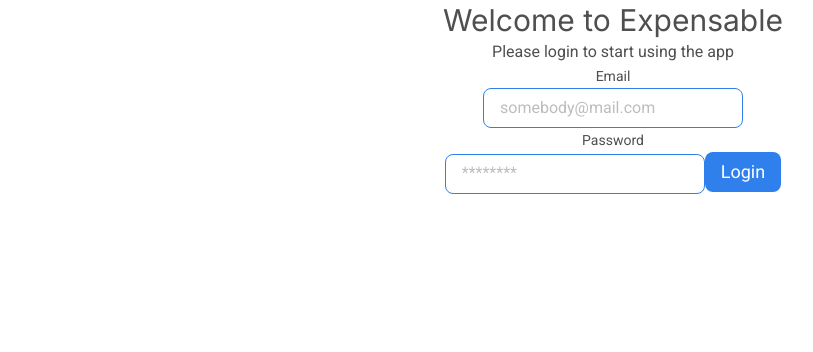
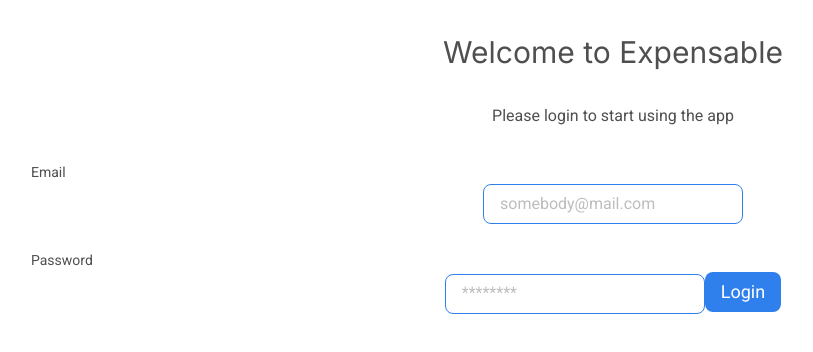
Before and after one commit to ErizoMA/C4-reactable-ErizoMA, a React (Create React App) app: page / in a window 1280 px wide. Shown: the top 352 px of the page, without its empty margins (27-840 px from the left). Built offline with nearby package versions, Linux system fonts and the light colour scheme.

Commit message:
Add css to Login page

```diff
--- a/src/components/Login/Input.js
+++ b/src/components/Login/Input.js
@@ -7,6 +7,7 @@ const Input = styled.input`
   border-radius: 8px;
   background: white;
   padding: 8px 16px;
+  margin-bottom:24px;
   ::placeholder {
     font-size: 16px;
     line-height: 24px;
--- a/src/components/Login/Label.js
+++ b/src/components/Login/Label.js
@@ -6,5 +6,6 @@ const Text = styled.p`
   font-size: 14px;
   line-height: 24px;
   color: var(--gray-2);
+  text-align:left;
 `;
 export default Label;
--- a/src/pages/Login.js
+++ b/src/pages/Login.js
@@ -1,3 +1,4 @@
+import styled from "@emotion/styled";
 import { useContext, useState } from "react";
 import { Redirect } from "react-router";
 import Input from "../components/Login/Input";
@@ -33,9 +34,6 @@ function Login() {
         password: "",
       });
     }
-
-    // context.setToken(data.token)
-    // if(context.token){console.log(context.token)}
   }
 
   function setFormValue(e) {
@@ -45,7 +43,7 @@ function Login() {
   return (
     <>
       {!context.token ? (
-        <div>
+        <LoginContainer>
           <Title title="Welcome to Expensable" />
           <Subtitle subtitle="Please login to start using the app" />
           <form onSubmit={handleSubmit}>
@@ -67,7 +65,7 @@ function Login() {
             />
             <BlueButton>Login</BlueButton>
           </form>
-        </div>
+        </LoginContainer>
       ) : (
         <Redirect to="/expenses" />
       )}
@@ -75,4 +73,12 @@ function Login() {
   );
 }
 
+const LoginContainer = styled.div`
+  display: flex;
+  flex-direction: column;
+  gap: 32px;
+  padding: 32px 58px;
+  text-align: center;
+`;
+
 export default Login;
```
